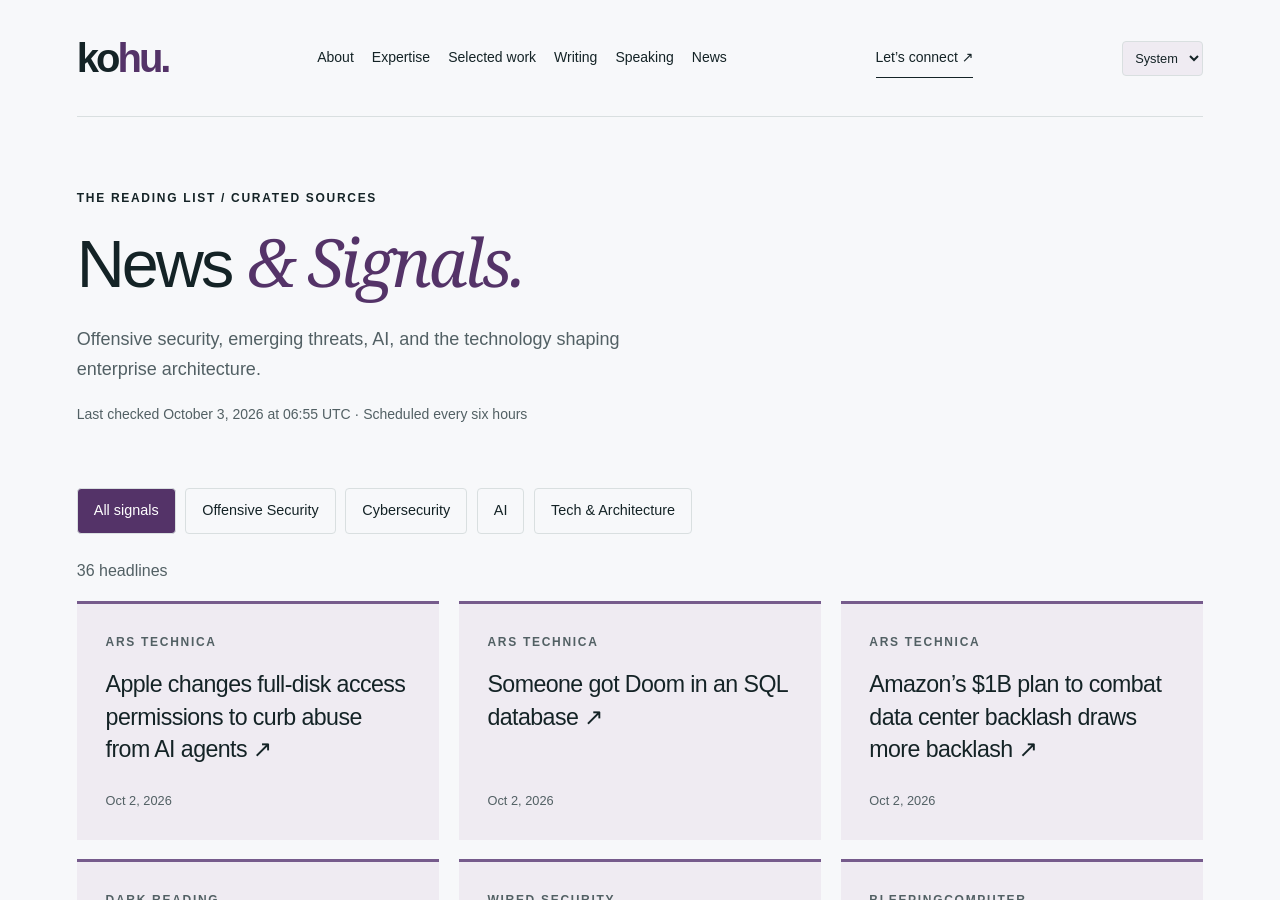
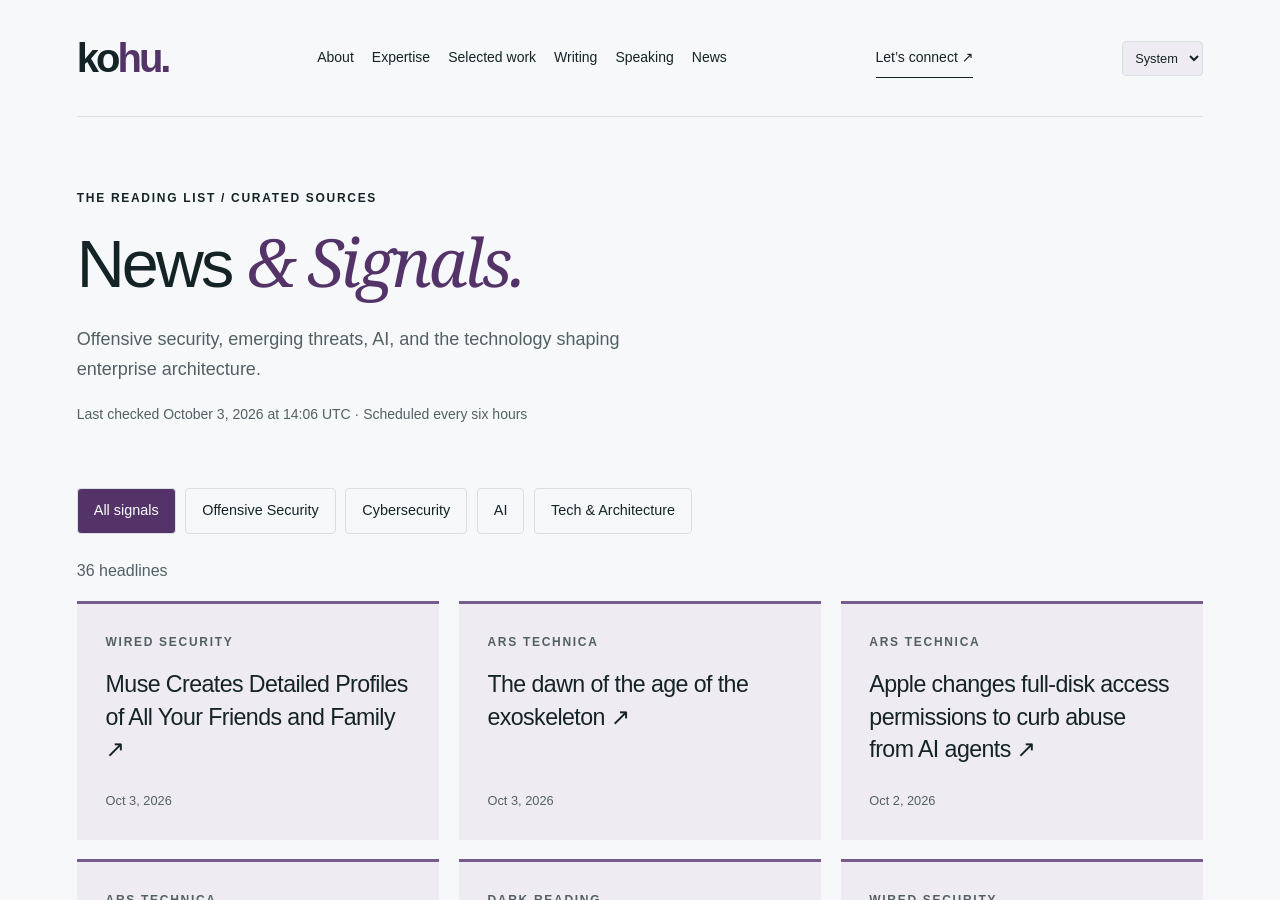
Before and after one commit to hntk/hntk.github.io, a Jekyll site: the page built from news/index.html, in a window 1280 px wide and 900 px high. Built offline with Jekyll 4.4.1, drawn with Linux system fonts in a browser that asks for light colours; part of the change alters nothing that is shown; some of the changed text lies outside the part shown.

Commit message:
Refresh News and Signals

```diff
--- a/_data/news.json
+++ b/_data/news.json
@@ -1,6 +1,22 @@
 {
-  "updated": "2026-10-03T06:55:40.034550+00:00",
+  "updated": "2026-10-03T14:06:10.662316+00:00",
   "items": [
+    {
+      "title": "Muse Creates Detailed Profiles of All Your Friends and Family",
+      "url": "https://www.wired.com/story/muse-creates-detailed-profiles-of-all-your-friends-and-family/",
+      "published": "2026-10-03T12:00:00+00:00",
+      "source": "WIRED Security",
+      "source_id": "wired",
+      "category": "cybersecurity"
+    },
+    {
+      "title": "The dawn of the age of the exoskeleton",
+      "url": "https://arstechnica.com/science/2026/10/the-dawn-of-the-age-of-the-exoskeleton/",
+      "published": "2026-10-03T11:15:33+00:00",
+      "source": "Ars Technica",
+      "source_id": "ars-technica",
+      "category": "tech-architecture"
+    },
     {
       "title": "Apple changes full-disk access permissions to curb abuse from AI agents",
       "url": "https://arstechnica.com/security/2026/10/apple-changes-full-disk-access-permissions-to-curb-abuse-from-ai-agents/",
@@ -13,14 +29,6 @@
       "title": "Someone got Doom in an SQL database",
       "url": "https://arstechnica.com/gaming/2026/10/can-it-run-doom-sql-database-edition/",
       "published": "2026-10-02T21:19:05+00:00",
-      "source": "Ars Technica",
-      "source_id": "ars-technica",
-      "category": "tech-architecture"
-    },
-    {
-      "title": "Amazon’s $1B plan to combat data center backlash draws more backlash",
-      "url": "https://arstechnica.com/tech-policy/2026/10/amazons-1b-plan-to-combat-data-center-backlash-draws-more-backlash/",
-      "published": "2026-10-02T20:30:27+00:00",
       "source": "Ars Technica",
       "source_id": "ars-technica",
       "category": "tech-architecture"
@@ -170,14 +178,6 @@
       "category": "ai"
     },
     {
-      "title": "Experience What It’s Like to Travel in the Occupied West Bank",
-      "url": "https://www.wired.com/story/experience-what-its-like-to-travel-in-the-occupied-west-bank/",
-      "published": "2026-10-01T18:00:00+00:00",
-      "source": "WIRED Security",
-      "source_id": "wired",
-      "category": "cybersecurity"
-    },
-    {
       "title": "Fall Into 25 New Games on GeForce NOW This October",
       "url": "https://blogs.nvidia.com/blog/geforce-now-thursday-october-2026-games-list/",
       "published": "2026-10-01T13:00:54+00:00",
@@ -295,79 +295,79 @@
       "id": "ars-technica",
       "name": "Ars Technica",
       "status": "ok",
-      "last_success": "2026-10-03T06:55:40.034550+00:00"
+      "last_success": "2026-10-03T14:06:10.662316+00:00"
     },
     {
       "id": "bleepingcomputer",
       "name": "BleepingComputer",
       "status": "ok",
-      "last_success": "2026-10-03T06:55:40.034550+00:00"
+      "last_success": "2026-10-03T14:06:10.662316+00:00"
     },
     {
       "id": "cloudflare",
       "name": "Cloudflare",
       "status": "ok",
-      "last_success": "2026-10-03T06:55:40.034550+00:00"
+      "last_success": "2026-10-03T14:06:10.662316+00:00"
     },
     {
       "id": "dark-reading",
       "name": "Dark Reading",
       "status": "ok",
-      "last_success": "2026-10-03T06:55:40.034550+00:00"
+      "last_success": "2026-10-03T14:06:10.662316+00:00"
     },
     {
       "id": "hugging-face",
       "name": "Hugging Face",
       "status": "ok",
-      "last_success": "2026-10-03T06:55:40.034550+00:00"
+      "last_success": "2026-10-03T14:06:10.662316+00:00"
     },
     {
       "id": "microsoft-research",
       "name": "Microsoft Research",
       "status": "ok",
-      "last_success": "2026-10-03T06:55:40.034550+00:00"
+      "last_success": "2026-10-03T14:06:10.662316+00:00"
     },
     {
       "id": "nvidia",
       "name": "NVIDIA",
       "status": "ok",
-      "last_success": "2026-10-03T06:55:40.034550+00:00"
+      "last_success": "2026-10-03T14:06:10.662316+00:00"
     },
     {
       "id": "portswigger",
       "name": "PortSwigger Research",
       "status": "ok",
-      "last_success": "2026-10-03T06:55:40.034550+00:00"
+      "last_success": "2026-10-03T14:06:10.662316+00:00"
     },
     {
       "id": "schneier",
       "name": "Schneier on Security",
       "status": "ok",
-      "last_success": "2026-10-03T06:55:40.034550+00:00"
+      "last_success": "2026-10-03T14:06:10.662316+00:00"
     },
     {
       "id": "simon-willison",
       "name": "Simon Willison",
       "status": "ok",
-      "last_success": "2026-10-03T06:55:40.034550+00:00"
+      "last_success": "2026-10-03T14:06:10.662316+00:00"
     },
     {
       "id": "specterops",
       "name": "SpecterOps",
       "status": "ok",
-      "last_success": "2026-10-03T06:55:40.034550+00:00"
+      "last_success": "2026-10-03T14:06:10.662316+00:00"
     },
     {
       "id": "trail-of-bits",
       "name": "Trail of Bits",
       "status": "ok",
-      "last_success": "2026-10-03T06:55:40.034550+00:00"
+      "last_success": "2026-10-03T14:06:10.662316+00:00"
     },
     {
       "id": "wired",
       "name": "WIRED Security",
       "status": "ok",
-      "last_success": "2026-10-03T06:55:40.034550+00:00"
+      "last_success": "2026-10-03T14:06:10.662316+00:00"
     }
   ]
 }
```
